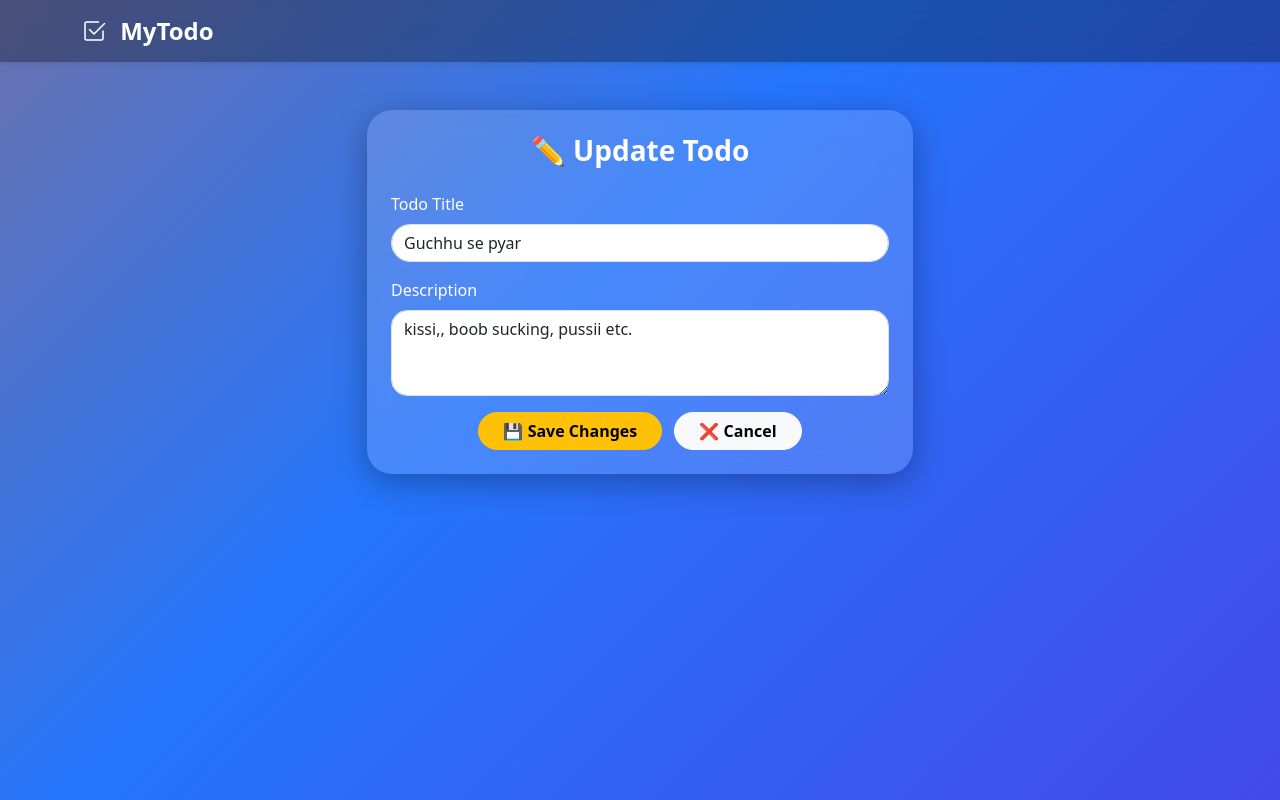
After one commit to atkhushboo/flask-task-manager, a Flask app: page /update/1 in a window 1280 px wide. The commit adds this page. Run offline with Flask 3, Linux system fonts and the light colour scheme; data comes from the database, SQL or seed files in the repository; both versions use the stored data as it was after the commit.

Commit message:
finalizing todo

```diff
--- a/app.py
+++ b/app.py
@@ -1,4 +1,4 @@
-from flask import Flask ,render_template,request
+from flask import Flask ,render_template,request,redirect
 from flask_sqlalchemy import SQLAlchemy
 from datetime import datetime
 
@@ -39,5 +39,28 @@ def show():
     print(alltodo)
     return "************* This page is use to show all data in TERMINAL **********"
 
+# -------- CRUD Operations -------
+@app.route("/update/<int:sno>",methods=["GET","POST"])
+def update(sno):
+    if request.method=="POST":
+        titel=request.form["title"]
+        desc=request.form["desc"]
+        todo=Todo.query.filter_by(sno=sno).first()
+        todo.titel=titel
+        todo.desc=desc
+
+        db.session.add(todo)
+        db.session.commit()
+        return redirect("/")
+    todo=Todo.query.filter_by(sno=sno).first()
+    return render_template("update.html",todo=todo)
+
+@app.route("/delete/<int:sno>")
+def delete(sno):
+    todo=Todo.query.filter_by(sno=sno).first()
+    db.session.delete(todo)
+    db.session.commit()
+    return redirect("/")
+
 if __name__=="__main__":
     app.run(debug=True)
--- /dev/null
+++ b/templates/base.html
@@ -0,0 +1,85 @@
+<!doctype html>
+<html lang="en">
+
+<head>
+  <meta charset="utf-8">
+  <meta name="viewport" content="width=device-width, initial-scale=1">
+  <title> {% block title  %}
+
+  {% endblock title %} Todo</title>
+
+  <link href="https://cdn.jsdelivr.net/npm/bootstrap@5.3.8/dist/css/bootstrap.min.css" rel="stylesheet">
+  <link rel="stylesheet" href="https://cdn.jsdelivr.net/npm/bootstrap-icons@1.11.1/font/bootstrap-icons.css">
+
+  <style>
+    body {
+      background: linear-gradient(-45deg, #6a11cb, #2575fc, #ff6a00, #ee0979);
+      background-size: 400% 400%;
+      animation: gradientMove 12s ease infinite;
+      min-height: 100vh;
+    }
+
+    @keyframes gradientMove {
+      0% {
+        background-position: 0% 50%;
+      }
+
+      50% {
+        background-position: 100% 50%;
+      }
+
+      100% {
+        background-position: 0% 50%;
+      }
+    }
+
+    .glass-card {
+      background: rgba(255, 255, 255, 0.15);
+      backdrop-filter: blur(15px);
+      border-radius: 25px;
+      box-shadow: 0 8px 32px rgba(0, 0, 0, 0.3);
+      transition: 0.4s;
+    }
+
+    .glass-card:hover {
+      transform: translateY(-5px);
+    }
+
+    .btn-glow {
+      border-radius: 50px;
+      transition: 0.3s;
+    }
+
+    .btn-glow:hover {
+      transform: scale(1.1);
+      box-shadow: 0 0 15px rgba(255, 255, 255, 0.8);
+    }
+
+    .table-box {
+      background: rgba(255, 255, 255, 0.95);
+      border-radius: 20px;
+    }
+
+    .navbar {
+      background: rgba(0, 0, 0, 0.3) !important;
+      backdrop-filter: blur(10px);
+    }
+  </style>
+</head>
+
+<body>
+      <!-- 🔥 NAVBAR -->
+  <nav class="navbar navbar-expand-lg navbar-dark shadow-sm">
+    <div class="container">
+      <a class="navbar-brand fw-bold fs-4 text-white" href="/">
+        <i class="bi bi-check2-square me-2"></i> MyTodo
+      </a>
+    </div>
+  </nav>
+
+    {% block body %}
+
+    {% endblock body %}
+</body>
+
+</html>
--- /dev/null
+++ b/templates/update.html
@@ -0,0 +1,58 @@
+{% extends 'base.html' %}
+
+{% block title %}
+Update Todo
+{% endblock title %}
+
+{% block body %}
+
+<div class="container mt-5">
+  <div class="row justify-content-center">
+    <div class="col-md-6">
+
+      <div class="glass-card p-4 text-white">
+
+        <h3 class="text-center fw-bold mb-4">
+          ✏️ Update Todo
+        </h3>
+
+        <form action="/update/{{todo.sno}}" method="POST">
+
+          <div class="mb-3">
+            <label class="form-label">Todo Title</label>
+            <input type="text"
+                   class="form-control rounded-pill"
+                   name="title"
+                   value="{{todo.title}}"
+                   required>
+          </div>
+
+          <div class="mb-3">
+            <label class="form-label">Description</label>
+            <textarea class="form-control rounded-4"
+                      name="desc"
+                      rows="3"
+                      required>{{todo.desc}}</textarea>
+          </div>
+
+          <div class="text-center">
+            <button type="submit"
+                    class="btn btn-warning fw-semibold btn-glow px-4">
+              💾 Save Changes
+            </button>
+
+            <a href="/"
+               class="btn btn-light fw-semibold btn-glow px-4 ms-2">
+               ❌ Cancel
+            </a>
+          </div>
+
+        </form>
+
+      </div>
+
+    </div>
+  </div>
+</div>
+
+{% endblock body %}
```
Also changed, not shown: templates/index.html (+33 -74 lines), instance/todo.db.
